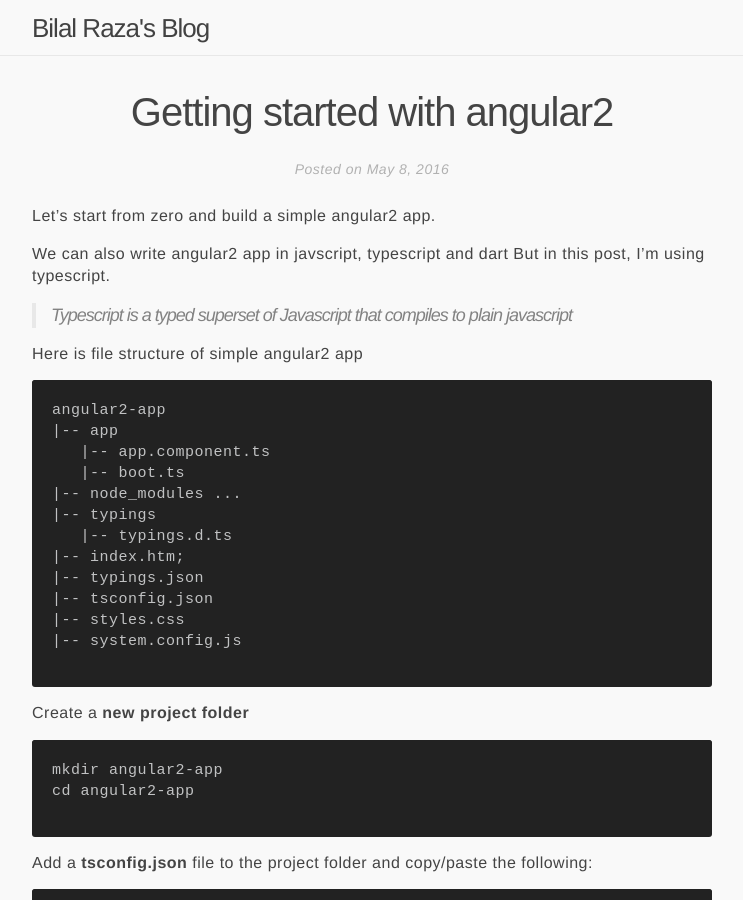
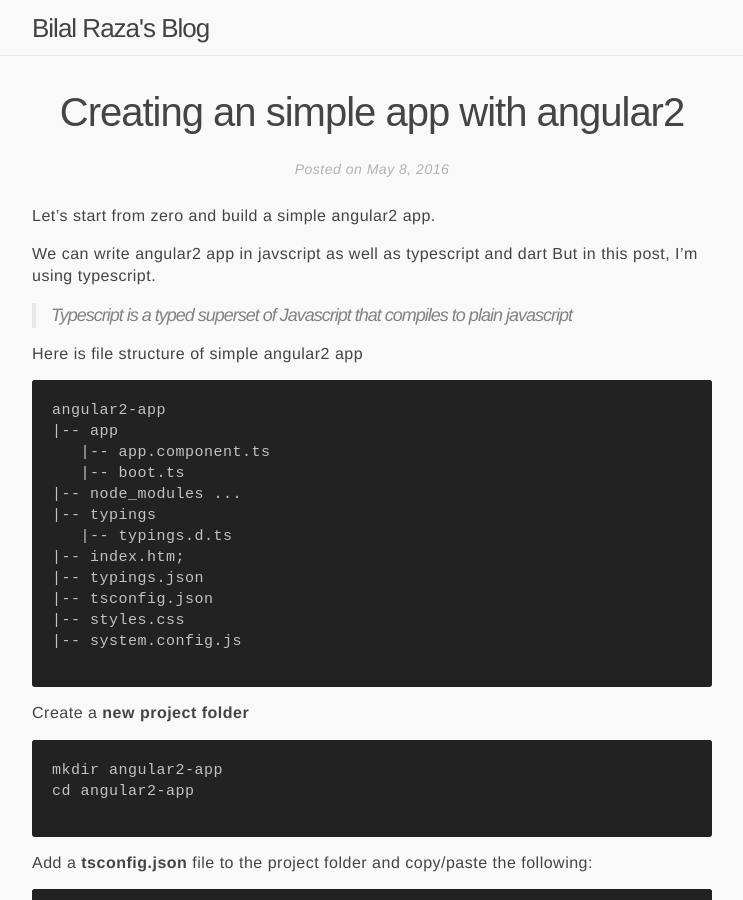
Before and after one commit to bilalrazamoon/blog, a Jekyll site: the page built from _posts/2016-05-09-create-an-simple-app-with-angular2.markdown, in a window 1280 px wide and 900 px high. Shown: the whole window, without its empty margins (268-1011 px from the left). Built offline with Jekyll 4.4.1, drawn with Linux system fonts in a browser that asks for light colours; emoji names are drawn with the system emoji font; comment, search, counter and statistics services are not loaded.

Commit message:
Update and rename 2016-05-09-getting-started-with-angular2.markdown to 2016-05-09-create-an-simple-app-with-angular2.markdown
updated title and some content

```diff
--- a/_posts/2016-05-09-getting-started-with-angular2.markdown
+++ b/_posts/2016-05-09-create-an-simple-app-with-angular2.markdown
@@ -1,13 +1,13 @@
 ---
 layout: post
-title: "Getting started with angular2"
+title: "Creating an simple app with angular2"
 date:   2016-05-09 00:00:00 +0500
 categories: angular2 typescript
 ---
 
 Let's start from zero and build a simple angular2 app.
 
-We can also write angular2 app in javscript, typescript and dart
+We can write angular2 app in javscript as well as typescript and dart
 But in this post, I'm using typescript.
 
 >Typescript is a typed superset of Javascript that compiles to plain javascript
```
